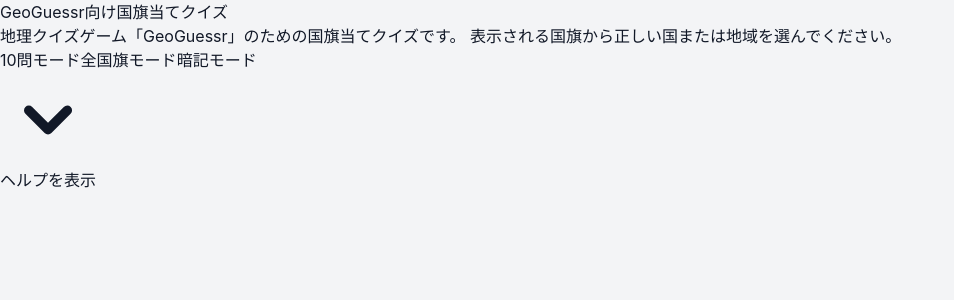
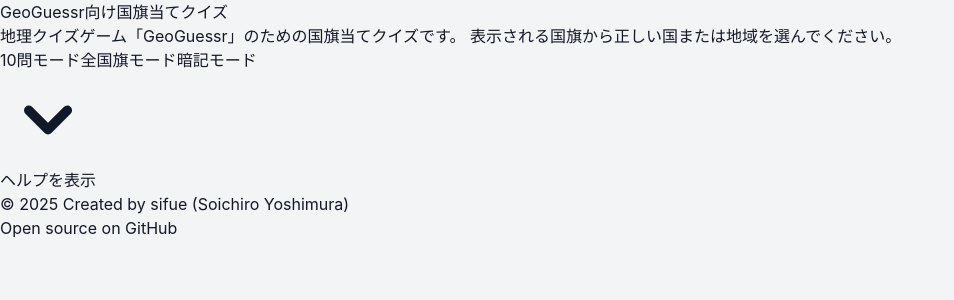
Before and after one commit to sifue/guess-national-flag, a React (Vite) app: page / in a window 1280 px wide. Shown: the top 300 px of the page, without its empty margins (0-954 px from the left). Built offline with nearby package versions, Linux system fonts and the light colour scheme.

Commit message:
フッタの追加

```diff
--- a/src/App.tsx
+++ b/src/App.tsx
@@ -4,6 +4,7 @@
 import QuizQuestion from './components/QuizQuestion';
 import ResultScreen from './components/ResultScreen';
 import MemorizationMode from './components/MemorizationMode';
+import Footer from './components/Footer';
 
 const GameContent: React.FC = () => {
   const { isGameActive, gameResult, gameMode, questions } = useGameContext();
@@ -35,7 +36,12 @@
 
   return (
     <GameProvider>
-      <GameContent />
+      <div className="flex flex-col min-h-screen">
+        <div className="flex-grow">
+          <GameContent />
+        </div>
+        <Footer />
+      </div>
     </GameProvider>
   );
 };
--- /dev/null
+++ b/src/components/Footer.tsx
@@ -0,0 +1,27 @@
+import React from 'react';
+
+const Footer: React.FC = () => {
+  return (
+    <footer className="w-full mt-auto py-4 text-center text-sm text-gray-600 border-t">
+      <div className="container mx-auto px-4">
+        <p>
+          © {new Date().getFullYear()} Created by{' '}
+          <span className="font-medium">sifue (Soichiro Yoshimura)</span>
+        </p>
+        <p className="mt-1">
+          Open source on{' '}
+          <a
+            href="https://github.com/sifue/sifue-guess-national-flag"
+            target="_blank"
+            rel="noopener noreferrer"
+            className="text-blue-600 hover:text-blue-800 underline"
+          >
+            GitHub
+          </a>
+        </p>
+      </div>
+    </footer>
+  );
+};
+
+export default Footer;
```
Also changed, not shown: 2 other files (tests, documents, lock files or other folders).
